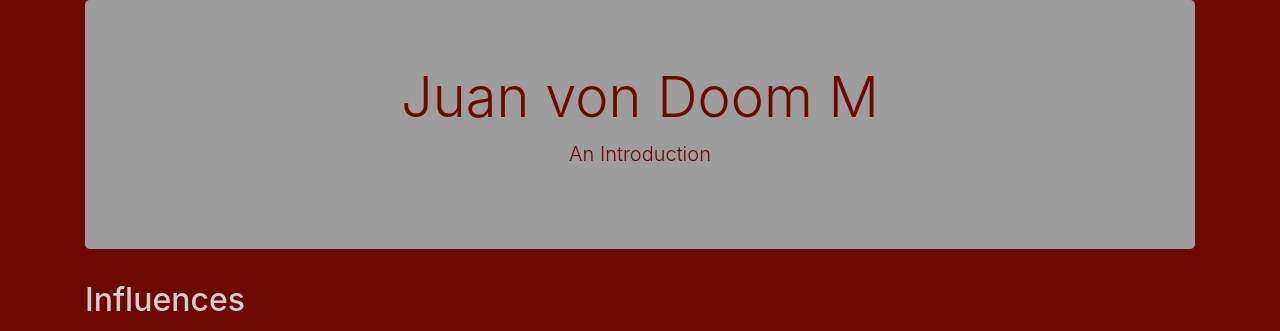
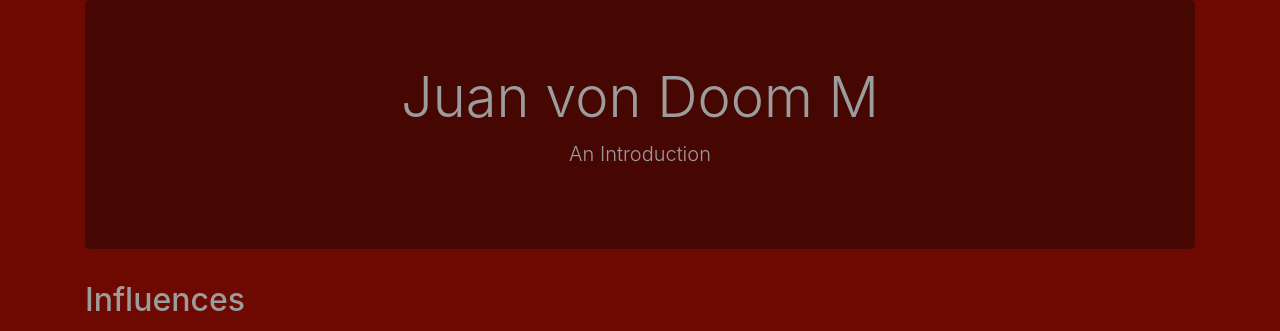
Before and after one commit to jvondoom/intro-react, a React (Create React App) app: page / in a window 1280 px wide. Shown: the top 331 px of the page. Built offline with nearby package versions, Linux system fonts and the light colour scheme.

Commit message:
Minor style fixes

```diff
--- a/src/App.js
+++ b/src/App.js
@@ -7,7 +7,7 @@ import Resume from './components/Resume';
 function App() {
   const style = {
     backgroundColor: '#6E0902',
-    color: '#cecece',
+    color: '#9c9c9c',
   };
 
   return (
--- a/src/components/Header.js
+++ b/src/components/Header.js
@@ -2,9 +2,10 @@ import React from 'react';
 
 const Header = props => {
   const jumboStyle = {
-    color: '#6E0902',
-    backgroundColor: '#9d9d9d',
+    color: '#9c9c9c',
+    backgroundColor: '#460703',
   };
+
   return (
     <div className="header">
       <div className="container">
```
